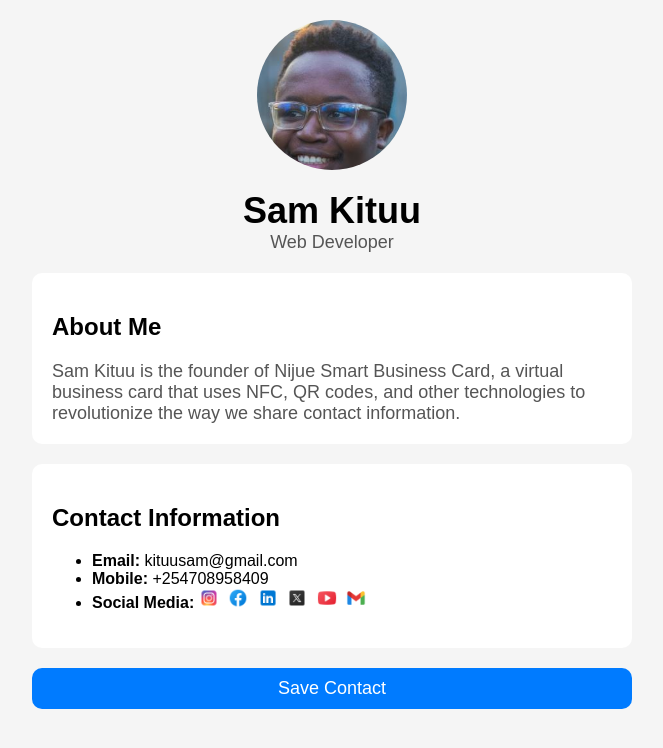
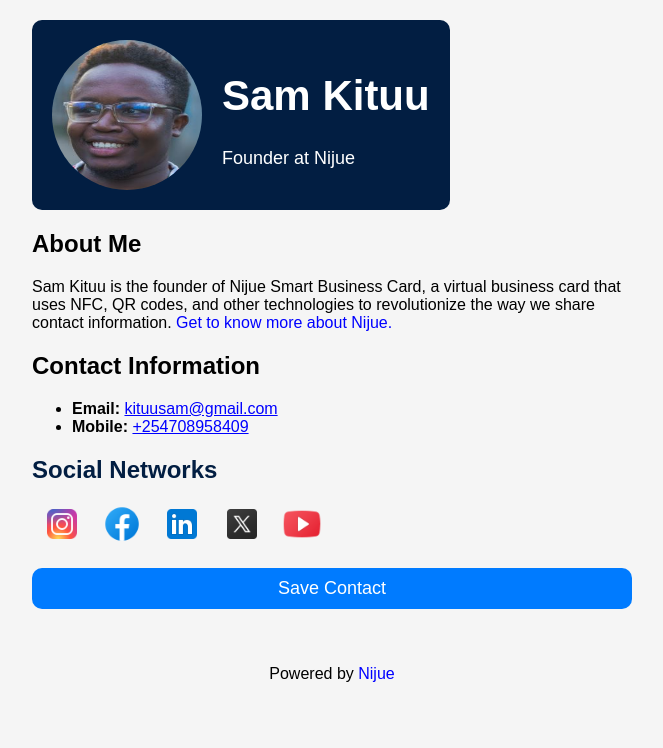
Before and after one commit to samkituu/Sam_Kituu, a plain HTML site: page index.html in a window 1280 px wide. Shown: the whole page, without its empty margins (308-971 px from the left). Drawn offline with Linux system fonts and the light colour scheme.

Commit message:
Update index.html

```diff
--- a/index.html
+++ b/index.html
@@ -19,36 +19,38 @@
     }
 
     header {
-      text-align: center;
+      display: flex;
+      justify-content: space-between;
+      align-items: center;
       margin-bottom: 20px;
     }
 
-    h1 {
-      font-size: 36px;
-      margin: 0;
+    .business-card {
+      display: flex;
+      align-items: center;
+      background-color: #021E42;
+      border-radius: 10px;
+      padding: 20px;
     }
 
-    p {
-      margin: 0;
-      font-size: 18px;
-      color: #555;
+    .business-card img {
+      border-radius: 50%;
+      margin-right: 20px;
     }
 
-    .about, .contact {
-      background-color: #fff;
-      padding: 20px;
-      border-radius: 10px;
-      margin-bottom: 20px;
+    .business-card .text {
+      color: white;
+      text-align: left;
     }
 
-    .profile-photo {
-      display: block;
-      margin: 0 auto 20px;
-      width: 150px;
-      height: 150px;
-      border-radius: 50%;
-      background-image: url('Assets/profpic.JPG'); /* Replace with your profile photo URL */
-      background-size: cover;
+    .business-card .text h1 {
+      font-size: 42px;
+      color: #FFFFFF;
+    }
+
+    .business-card .text p {
+      font-size: 24px;
+      color: #FFFFFF;
     }
 
     .save-contact-button {
@@ -61,70 +63,96 @@
       border-radius: 10px;
       font-size: 18px;
       cursor: pointer;
+      margin-top: 20px;
+      margin-bottom: 20px; /* Added margin to separate from the Powered by Nijue text */
     }
 
     .save-contact-button:hover {
       background-color: #0056b3;
     }
 
+    .social-media-icons {
+      display: flex;
+      margin-top: 20px;
+    }
+
     .social-media-icon {
-      width: 20px;
-      height: 20px;
-      margin-right: 5px;
+      width: 40px;
+      height: 40px;
+      margin: 0 10px;
+    }
+
+    .social-networks h2 {
+      color: #021E42;
+    }
+
+    .nijue-link {
+      color: blue; /* Changed the color to blue */
+      text-decoration: none;
+    }
+
+    .nijue-link:hover {
+      text-decoration: underline;
     }
   </style>
 </head>
 <body>
   <div class="container">
     <header>
-      <div class="profile-photo"></div>
-      <h1>Sam Kituu</h1>
-      <p>Web Developer</p>
+      <div class="business-card">
+        <img src="Assets/profpic.JPG" alt="Profile Picture" width="150" height="150">
+        <div class="text">
+          <h1>Sam Kituu</h1>
+          <p style="font-size: 18px;">Founder at Nijue</p>
+        </div>
+      </div>
     </header>
 
     <section class="about">
       <h2>About Me</h2>
-      <p>Sam Kituu is the founder of Nijue Smart Business Card, a virtual business card that uses NFC, QR codes, and other technologies to revolutionize the way we share contact information.</p>
+      <p>Sam Kituu is the founder of Nijue Smart Business Card, a virtual business card that uses NFC, QR codes, and other technologies to revolutionize the way we share contact information. <a href="nijue.html" class="nijue-link">Get to know more about Nijue.</a></p>
     </section>
 
     <section class="contact">
       <h2>Contact Information</h2>
       <ul>
-        <li><strong>Email:</strong> kituusam@gmail.com</li>
-        <li><strong>Mobile:</strong> +254708958409</li>
-        <li><strong>Social Media:</strong>
-          <a href="https://www.instagram.com/nijuecard/"><img src="Assets/ig.png" alt="Instagram" class="social-media-icon"></a>
-          <a href="https://www.facebook.com/kituu.sam/"><img src="Assets/fb.png" alt="Facebook" class="social-media-icon"></a>
-          <a href="https://www.linkedin.com/in/sam-kituu/"><img src="Assets/LI.png" alt="LinkedIn" class="social-media-icon"></a>
-          <a href="https://twitter.com/254Mistari"><img src="Assets/X.png" alt="Twitter" class="social-media-icon"></a>
-          <a href="https://www.youtube.com/@yeastindough"><img src="Assets/YT.png" alt="YouTube" class="social-media-icon"></a>
-          <a href="mailto:kituusam@gmail.com"><img src="Assets/GM.png" alt="Gmail" class="social-media-icon"></a>
-        </li>
+        <li><strong>Email:</strong> <a href="mailto:kituusam@gmail.com" style="color: blue;">kituusam@gmail.com</a></li>
+        <li><strong>Mobile:</strong> <a href="tel:+254708958409" style="color: blue;">+254708958409</a></li>
       </ul>
     </section>
 
-    <button class="save-contact-button" onclick="promptSaveContact()">Save Contact</button>
+    <section class="social-networks">
+      <h2>Social Networks</h2>
+      <div class="social-media-icons">
+        <a href="https://www.instagram.com/nijuecard/" target="_blank"><img src="Assets/ig.png" alt="Instagram" class="social-media-icon"></a>
+        <a href="https://www.facebook.com/kituu.sam/" target="_blank"><img src="Assets/fb.png" alt="Facebook" class="social-media-icon"></a>
+        <a href="https://www.linkedin.com/in/sam-kituu/" target="_blank"><img src="Assets/LI.png" alt="LinkedIn" class="social-media-icon"></a>
+        <a href="https://twitter.com/254Mistari" target="_blank"><img src="Assets/X.png" alt="Twitter" class="social-media-icon"></a>
+        <a href="https://www.youtube.com/@yeastindough" target="_blank"><img src="Assets/YT.png" alt="YouTube" class="social-media-icon"></a>
+      </div>
+    </section>
+
+    <button class="save-contact-button" onclick="promptDownloadVCF()">Save Contact</button>
   </div>
 
   <script>
-    function promptSaveContact() {
-      const phoneNumber = '+254708958409';
-      const email = 'kituusam@gmail.com';
-      const contactInfo = `BEGIN:VCARD\nVERSION:3.0\nFN:Sam Kituu\nTEL:${phoneNumber}\nEMAIL:${email}\nEND:VCARD`;
-
+    function promptDownloadVCF() {
+      const contactInfo = `BEGIN:VCARD\nVERSION:3.0\nFN:Sam Kituu\nTEL:+254708958409\nEMAIL:kituusam@gmail.com\nEND:VCARD`;
       const blob = new Blob([contactInfo], { type: 'text/vcard' });
       const url = window.URL.createObjectURL(blob);
 
       const a = document.createElement('a');
-      a.style.display = 'none';
       a.href = url;
-      a.download = 'Sam_Kituu_Contact.vcf'; // Change the filename as needed
-      document.body.appendChild(a);
-
+      a.download = 'SamKituuContact.vcf';
       a.click();
 
+      // Cleanup
       window.URL.revokeObjectURL(url);
     }
   </script>
+
+  <footer style="text-align: center;">
+    <p>Powered by <a href="https://nijue.co.ke" class="nijue-link" target="_blank">Nijue</a></p>
+  </footer>
 </body>
 </html>
```
